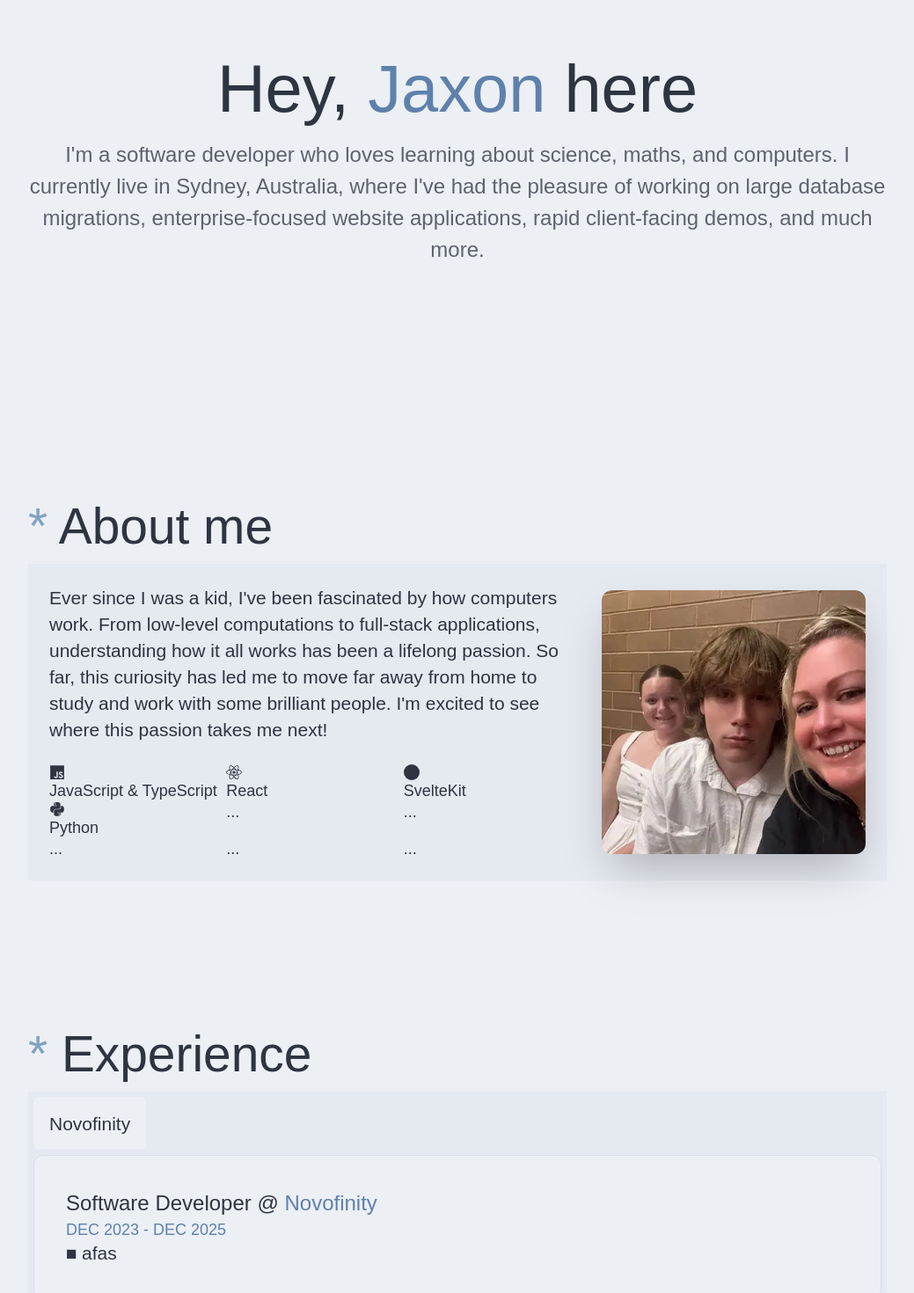
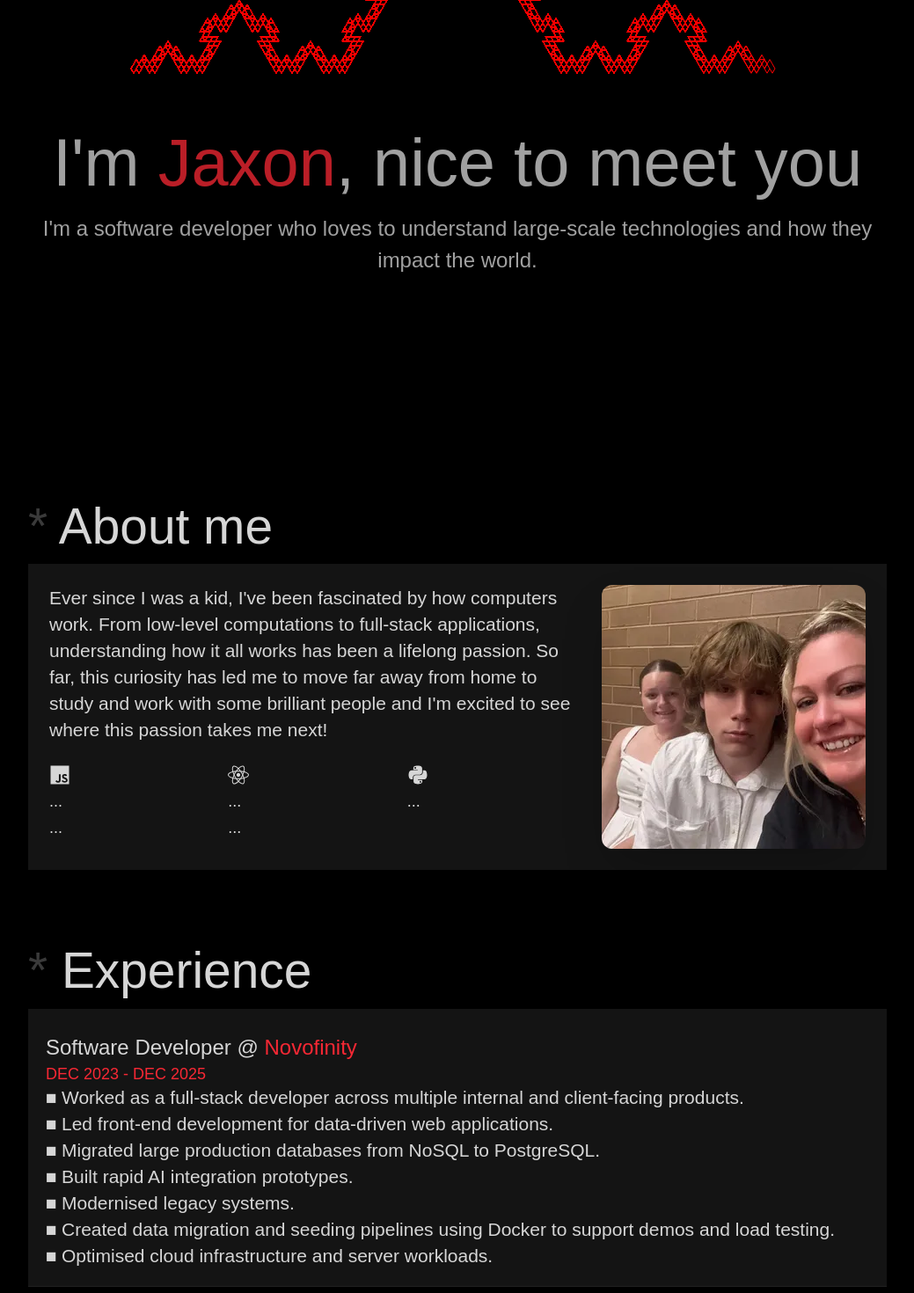
Before and after one commit to jaxonlloyd05/portfolio, a React (Vite) app: page / in a window 1280 px wide. Shown: the part 280-1750 px from the top of the page at 88% size, without its empty margins (120-1159 px from the left). Built offline with nearby package versions, Linux system fonts and the light colour scheme; a web font is replaced by a local one.

Commit message:
updated and added more content, prepping for a big change and final finish

```diff
--- a/index.html
+++ b/index.html
@@ -11,7 +11,7 @@
     <link rel='preconnect' href='https://fonts.googleapis.com'>
     <link rel='preconnect' href='https://fonts.gstatic.com' crossorigin>
     <link href='https://fonts.googleapis.com/css2?family=NTR&display=swap' rel='stylesheet' >
-    <title>portfolio</title>
+    <title>Jaxon Lloyd</title>
   </head>
   <body>
     <div id='root'></div>
--- a/src/App.tsx
+++ b/src/App.tsx
@@ -3,6 +3,7 @@ import Header from './components/Header';
 import Intro from './components/Intro';
 import AboutMe from './components/AboutMe';
 import Experience from './components/Experience';
+import Projects from './components/Projects';
 
 const App: React.FC = () => {
   return (
@@ -13,7 +14,7 @@ const App: React.FC = () => {
         <Intro />
         <AboutMe />
         <Experience />
-        {/* <div id=''></div> */}
+        <Projects />
       </div>
 
     </>
--- a/src/app.css
+++ b/src/app.css
@@ -1,8 +1,45 @@
 @import 'tailwindcss';
 
 @plugin 'daisyui' {
-  themes: nord --default;
+  themes: portfolio --default;
 }
+
+
+@plugin "daisyui/theme" {
+  name: "portfolio";
+  default: true;
+  prefersdark: false;
+  color-scheme: "dark";
+  --color-base-100: oklch(0% 0 0);
+  --color-base-200: oklch(19% 0 0);
+  --color-base-300: oklch(22% 0 0);
+  --color-base-content: oklch(87.609% 0 0);
+  --color-primary: oklch(63% 0.237 25.331);
+  --color-primary-content: oklch(100% 0 0);
+  --color-secondary: oklch(35% 0 0);
+  --color-secondary-content: oklch(100% 0 0);
+  --color-accent: oklch(35% 0 0);
+  --color-accent-content: oklch(100% 0 0);
+  --color-neutral: oklch(35% 0 0);
+  --color-neutral-content: oklch(100% 0 0);
+  --color-info: oklch(45.201% 0.313 264.052);
+  --color-info-content: oklch(89.04% 0.062 264.052);
+  --color-success: oklch(51.975% 0.176 142.495);
+  --color-success-content: oklch(90.395% 0.035 142.495);
+  --color-warning: oklch(96.798% 0.211 109.769);
+  --color-warning-content: oklch(19.359% 0.042 109.769);
+  --color-error: oklch(62.795% 0.257 29.233);
+  --color-error-content: oklch(12.559% 0.051 29.233);
+  --radius-selector: 0rem;
+  --radius-field: 0.5rem;
+  --radius-box: 1rem;
+  --size-selector: 0.25rem;
+  --size-field: 0.25rem;
+  --border: 2px;
+  --depth: 1;
+  --noise: 1;
+}
+
 
 :root {
   font-family: 'NTR', sans-serif;
--- /dev/null
+++ b/src/assets/KochFractal.tsx
@@ -0,0 +1,86 @@
+import { useRef, useEffect } from "react";
+
+type FractalType = {
+  onDone: () => void
+}
+
+const Fractal: React.FC<FractalType> = ({ onDone }) => {
+  const canvasRef = useRef<HTMLCanvasElement | null>(null);
+  const rafRef = useRef<number>(null);
+
+  const moveDistance = 6;
+  const endCount = 4096;
+
+  const getParity = (n: number): number => {
+    n ^= n >> 16;
+    n ^= n >> 8;
+    n ^= n >> 4;
+    n ^= n >> 2;
+    n ^= n >> 1;
+    return n & 1;
+  };
+
+  useEffect(() => {
+    const canvas = canvasRef.current;
+    if (!canvas) return;
+
+    const ctx = canvas.getContext("2d");
+    if (!ctx) return;
+
+    // DPR setup
+    const dpr = window.devicePixelRatio || 1;
+    const width = 750;
+    const height = 300;
+
+    canvas.width = width * dpr;
+    canvas.height = height * dpr;
+    canvas.style.width = `${width}px`;
+    canvas.style.height = `${height}px`;
+
+    ctx.setTransform(dpr, 0, 0, dpr, 0, 0);
+    ctx.strokeStyle = "red";
+    ctx.lineWidth = 1;
+
+    // Animation state
+    let pos = { x: 10, y: 250 };
+    let count = 0;
+    let dir = 120;
+
+    ctx.beginPath();
+    ctx.moveTo(pos.x, pos.y);
+
+    const frame = () => {
+      // draw multiple steps per frame (performance win)
+      for (let i = 0; i < 32 && count < endCount; i++) {
+        if (getParity(count)) {
+          dir += 60;
+        } else {
+          pos.x += moveDistance * Math.cos((dir * Math.PI) / 180);
+          pos.y += moveDistance * Math.sin((dir * Math.PI) / 180);
+          ctx.lineTo(pos.x, pos.y);
+        }
+        count++;
+      }
+
+      ctx.stroke();
+
+      if (count < endCount) {
+        rafRef.current = requestAnimationFrame(frame);
+      } else {
+        onDone();
+      }
+    };
+
+    rafRef.current = requestAnimationFrame(frame);
+
+    return () => {
+      if (rafRef.current) {
+        cancelAnimationFrame(rafRef.current);
+      }
+    };
+  }, []);
+
+  return <canvas ref={canvasRef} />;
+};
+
+export default Fractal;
--- a/src/assets/MountainSketch.tsx
+++ /dev/null
@@ -1,16 +0,0 @@
-
-
-
-const MountainLine: React.FC = () => {
-
-
-
-    return (
-        <div id="mountain-svg">
-
-        </div>
-    )
-}
-
-
-export default MountainLine
--- a/src/components/AboutMe.tsx
+++ b/src/components/AboutMe.tsx
@@ -1,10 +1,10 @@
 import type React from 'react';
-import { FaJs, FaReact, FaCircle, FaPython } from 'react-icons/fa6';
+import { FaJs, FaReact, FaPython } from 'react-icons/fa6';
 
 const AboutMe: React.FC = () => {
 
   return (
-    <div id='aboutme' className='min-h-100'>
+    <div id='aboutme' className='pb-12'>
       <h2><span className='text-secondary'>*</span> About me</h2>
 
       <div className='hero bg-base-200'>
@@ -28,15 +28,14 @@ const AboutMe: React.FC = () => {
           <div className='flex flex-col gap-4'>
             <p className='text-sm'>
               Ever since I was a kid, I've been fascinated by how computers work. From low-level computations to full-stack applications,
-              understanding how it all works has been a lifelong passion. So far, this curiosity has led me to move far away from home to study and work with some brilliant people.
+              understanding how it all works has been a lifelong passion. So far, this curiosity has led me to move far away from home to study and work with some brilliant people and
               I'm excited to see where this passion takes me next!
             </p>
 
-            <ul className='grid grid-cols-3 text-xs'>
-              <li><FaJs/> JavaScript & TypeScript</li>
-              <li><FaReact/> React</li>
-              <li><FaCircle/>SvelteKit</li>
-              <li><FaPython/>Python</li>
+            <ul className='grid grid-cols-3 gap-1 text-xs'>
+              <li><FaJs size={24} /></li>
+              <li><FaReact size={24} /></li>
+              <li><FaPython size={24} /></li>
               <li>...</li>
               <li>...</li>
               <li>...</li>
--- a/src/components/Experience.tsx
+++ b/src/components/Experience.tsx
@@ -4,7 +4,7 @@ import type React from 'react';
 const Experience: React.FC = () => {
 
   return (
-    <div id='experience' className='min-h-100'>
+    <div id='experience' className='pb-12'>
       <h2><span className='text-secondary'>*</span> Experience</h2>
 
       {/* <div className='hero bg-base-200'>
@@ -14,9 +14,9 @@ const Experience: React.FC = () => {
       </div> */}
 
       <div className="tabs tabs-box rounded-none">
-        <input type="radio" name="experience-tabs" className="tab" aria-label="Novofinity" defaultChecked />
+        <input type="radio" name="experience-tabs" className="tab" aria-label="Novofinity" defaultChecked hidden />
 
-        <div className="tab-content bg-base-100 border-base-300 p-6">
+        <div className="tab-content p-2 ">
           <p>
             Software Developer @
             <span className='text-primary'> Novofinity</span>
@@ -26,7 +26,13 @@ const Experience: React.FC = () => {
           </p>
           <div className='block relative'>
             <ul className='text-sm custom-li'>
-              <li>afas</li>
+              <li>Worked as a full-stack developer across multiple internal and client-facing products.</li>
+              <li>Led front-end development for data-driven web applications.</li>
+              <li>Migrated large production databases from NoSQL to PostgreSQL.</li>
+              <li>Built rapid AI integration prototypes.</li>
+              <li>Modernised legacy systems.</li>
+              <li>Created data migration and seeding pipelines using Docker to support demos and load testing.</li>
+              <li>Optimised cloud infrastructure and server workloads.</li>
             </ul>
           </div>
         </div>
--- a/src/components/Header.tsx
+++ b/src/components/Header.tsx
@@ -23,7 +23,7 @@ const Header: React.FC = () => {
               </a>
             </li>
             <li>
-              <a className='link hover:text-primary' href='https://www.linkedin.com/in/jaxon-lloyd-6577832a3/' target='_blank' aria-label='redirect-linkedin'>
+              <a className='link hover:text-primary' href='https://www.linkedin.com/in/jaxon-lloyd' target='_blank' aria-label='redirect-linkedin'>
                 <FaLinkedin size={'24px'}/>
               </a>
             </li>
--- a/src/components/Intro.tsx
+++ b/src/components/Intro.tsx
@@ -1,33 +1,28 @@
 import type React from 'react';
-import MountainLine from '../assets/MountainSketch';
-
-const greetings = [
-    <>Hey, <span className='text-primary'>Jaxon</span> here</>,
-    <>Hi! my name is <span className='text-primary'>Jaxon</span></>,
-    <>I'm <span className='text-primary'>Jaxon</span>, nice to meet you</>
-]
+import Fractal from '../assets/KochFractal';
+import { useState } from 'react';
 
 const Intro: React.FC = () => {
-    return (
-        <div id='intro' className='pt-[144px] md:pt-[288px]'>
-            <MountainLine />
+  const [ introDone, setIntroDone ] = useState(false);
 
-            {/* <h1 className='text-center'><span className='text-primary'>Jaxon Lloyd,</span> first of his name</h1> */}
-            <h1 className='text-center'>
-                {greetings[Math.floor(Math.random() * greetings.length)]}
-            </h1>
-            <div className='text-center fade-in-section'>
-                I'm a software developer who loves learning about science, maths, and computers. I currently live in Sydney, Australia,
-                where I've had the pleasure of working on large database migrations, enterprise-focused website applications,
-                rapid client-facing demos, and much more.
+  return (
+    <div id='intro' className='pt-8 md:pt-12'>
+      <div className={ (!introDone ? 'pt-16 ' : '') + 'transition-[padding] duration-1000' }>
+        <Fractal onDone={ () => setIntroDone(true) } />
+      </div>
+      { introDone &&
+        <>
+          <h1 className='text-center fade-in-section'>
+            I'm <span className='text-primary'>Jaxon</span>, nice to meet you
+          </h1>
+          <div className='text-center fade-in-section'>
+            I'm a software developer who loves to understand large-scale technologies and how they impact the world.
+          </div>
+        </>
+      }
 
-                {/* I've worked on large database migrations, enterprise focused website applications, rapid client-facing demos,
-                optimising REST APIs, and much more. */}
-                {/* <br /> <br />
-                In my own I've also experimented with robotics, machine learning and web frameworks. */}
-            </div>
-        </div>
-    );
+    </div>
+  );
 }
 
 
--- a/src/components/Projects.tsx
+++ b/src/components/Projects.tsx
@@ -1,12 +1,12 @@
-// import type React from "react";
+
+const Projects: React.FC = () => {
+    return (
+        <div id="projects">
+            <h2><span className='text-secondary'>*</span> Projects</h2>
 
 
-// const Projects: React.FC = () => {
+        </div>
+    )
+}
 
-
-//     return (
-//         <div id="projects">
-
-//         </div>
-//     )
-// }
+export default Projects;
```
